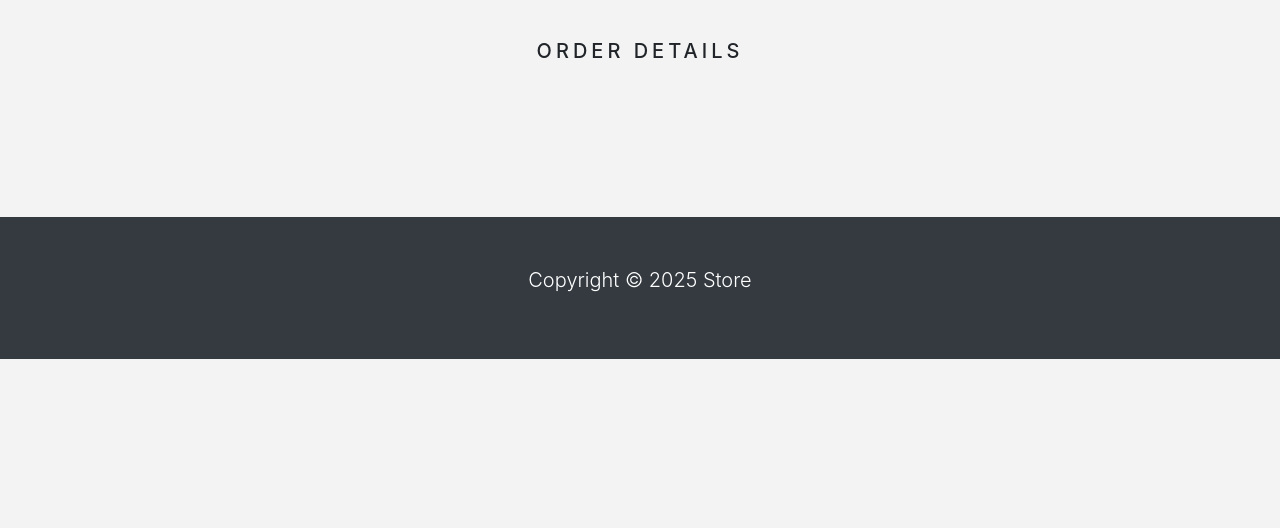
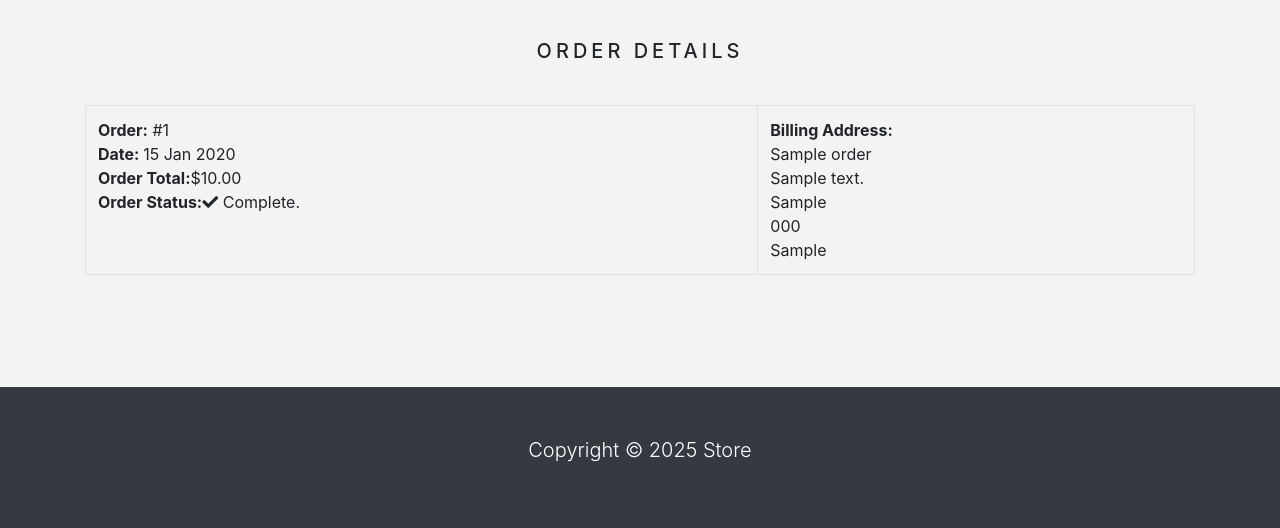
Before and after one commit to iyeme-dev/bella_stores, a Django app: template store/templates/orders_list.html in a window 1280 px wide. Shown: the part 69-597 px from the top of the page. Run offline with Django 5.2, Linux system fonts and the light colour scheme; the template is opened without the code that fills it: values that come from a table or form of the project are taken from there, others are empty; tables that the repository leaves empty hold one stand-in row (values such as "Sample post"); some libraries are stand-ins or nearby versions.

Commit message:
Display order summary and billing details in order view

```diff
--- a/store/templates/orders_list.html
+++ b/store/templates/orders_list.html
@@ -4,7 +4,7 @@
 Order Details
 {% endblock %}
 {% block content %}
-  <div class="container">
+    <div class="container">
 
     <div class="text-center">
       <br>
@@ -13,6 +13,23 @@ Order Details
       </h1>
       <br>
       <table class="table table-bordered">
+        <tr>
+          <td class="text-left" colspan="2">
+            <b>Order:</b> #{{ order.id }} <br>
+            <b>Date: </b>{{ order.created|date:"d M Y" }} <br>
+            <b>Order Total:</b>${{ order.total }} <br>
+            <b>Order Status:</b><i class="fas fa-check"></i> Complete.
+          </td>
+          <td class="text-left" colspan="2">
+            <b>Billing Address: </b> <br>
+            {{ order.billingName }} <br>
+            {{ order.billingAddress1 }} <br>
+            {{ order.billingCity }} <br>
+            {{ order.billingPostcode }} <br>
+            {{ order.billingCountry }} <br>
+          </td>
+        </tr>
+
       </table>
     </div>
   </div>
```
